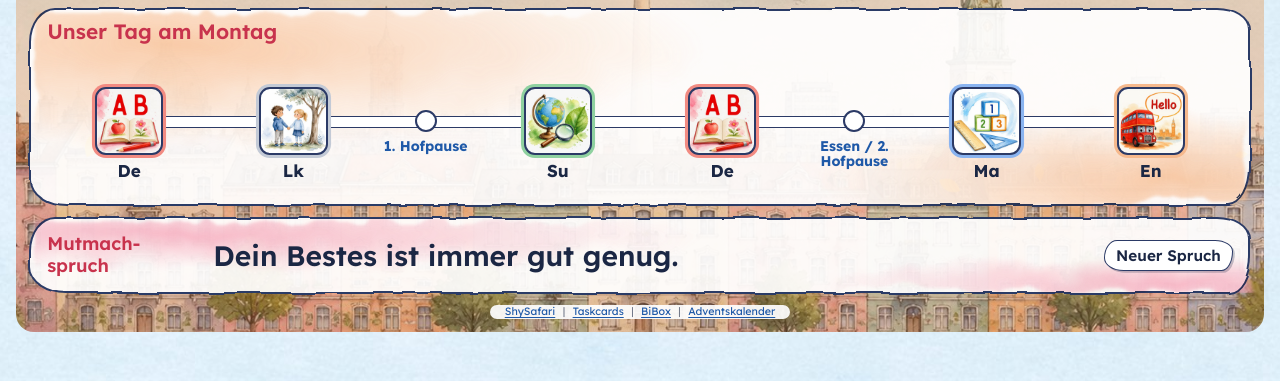
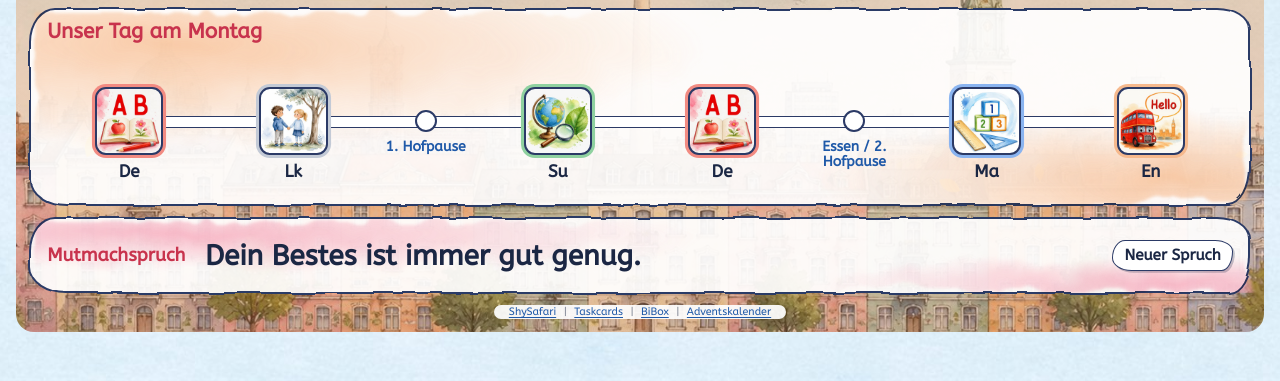
Before and after one commit to abroemme-hash/klassenboard, a plain HTML site: page index.html in a window 1280 px wide. Shown: the part 419-800 px from the top of the page. Drawn offline with Linux system fonts and the light colour scheme.

Commit message:
Schrift ABeeZee statt Lexend
Co-Authored-By: Claude Sonnet 5.5 <noreply@anthropic.com>

```diff
--- a/index.html
+++ b/index.html
@@ -4,14 +4,14 @@
 /* Idee: Der Tag ist eine U-Bahn-Linie. Jede Stunde ist eine Haltestelle, "Du bist hier" zeigt die aktuelle.
    Format: feste Bühne 16:9, die sich in das Fenster einpasst. Alle Größen in cqw (1 % der Bühnenbreite),
    dadurch sieht das Board auf jedem Bildschirm gleich aus.
-   Schrift: Lexend, lokal eingebunden (für Lesen mit LRS entwickelt, weite Buchstabenabstände). */
-@font-face{font-family:'Lexend';src:url('fonts/Lexend.ttf') format('truetype');font-weight:100 900;font-style:normal;font-display:swap}
+   Schrift: ABeeZee, lokal eingebunden (für Leseanfänger gestaltet, einfache Buchstabenformen). */
+@font-face{font-family:'ABeeZee';src:url('fonts/ABeeZee-Regular.ttf') format('truetype');font-weight:400;font-style:normal;font-display:swap}
 :root{
   --paper:#F6FAFE; --ink:#1B2744; --pencil:#2B3A66; --acc:#C8334D; --line:#E0475F; --blue:#1F59A8;
   --w1:#F8D56B; --w2:#F5A3B7; --w3:#98D9BE; --w4:#9CC8F2; --w5:#F7BA8C; --board:#F7D63C;
   --rad:26px 34px 22px 38px / 34px 22px 38px 26px;
   --rad-s:16px 22px 14px 24px / 22px 14px 24px 16px;
-  --f:'Lexend','Verdana','Arial',sans-serif;
+  --f:'ABeeZee','Verdana','Arial',sans-serif;
   color-scheme:light;
 }
 *{box-sizing:border-box}
```
Also changed, not shown: fonts/ABeeZee-Regular.ttf (added), fonts/Lexend.ttf (deleted), fonts/OFL-ABeeZee.txt.
